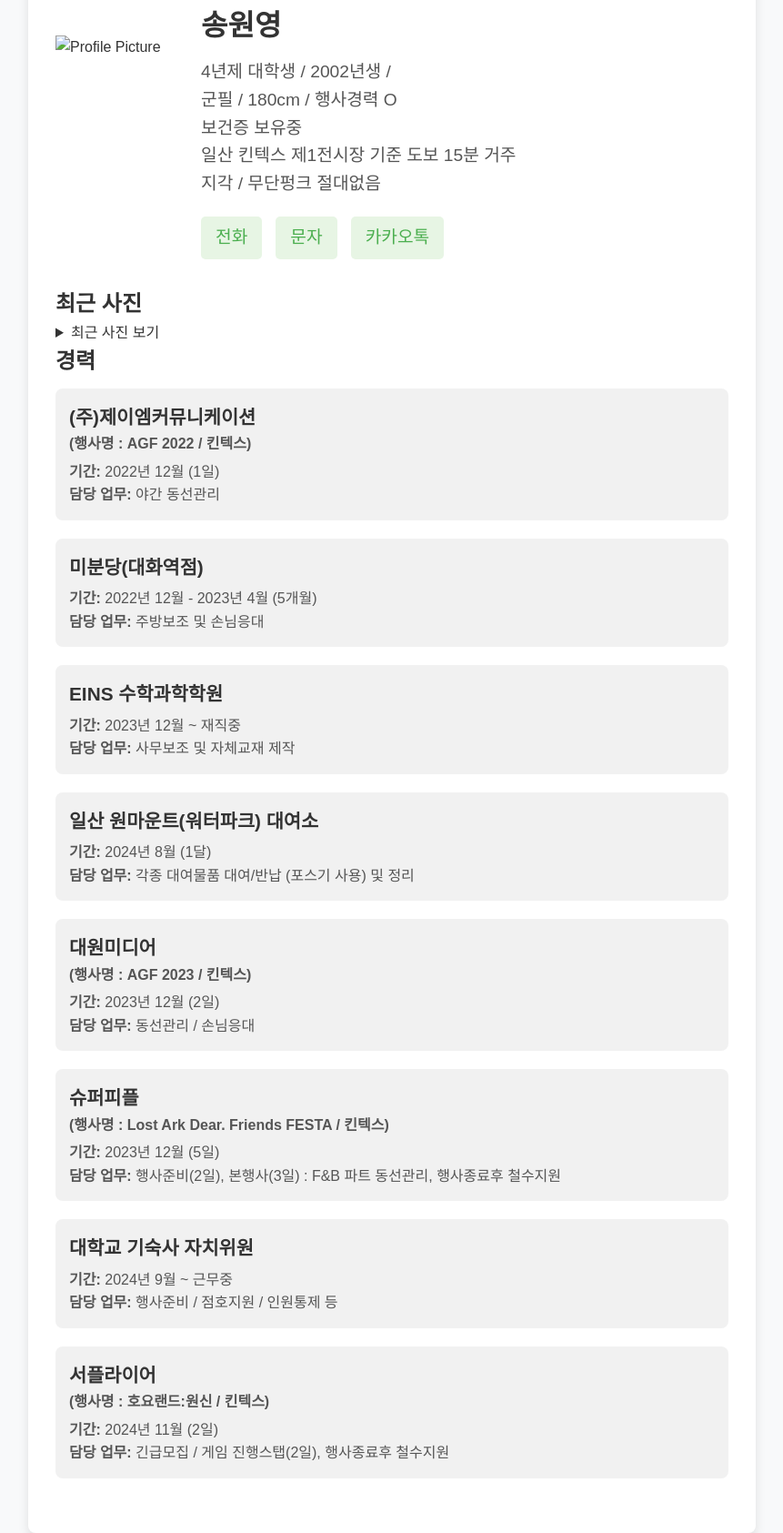
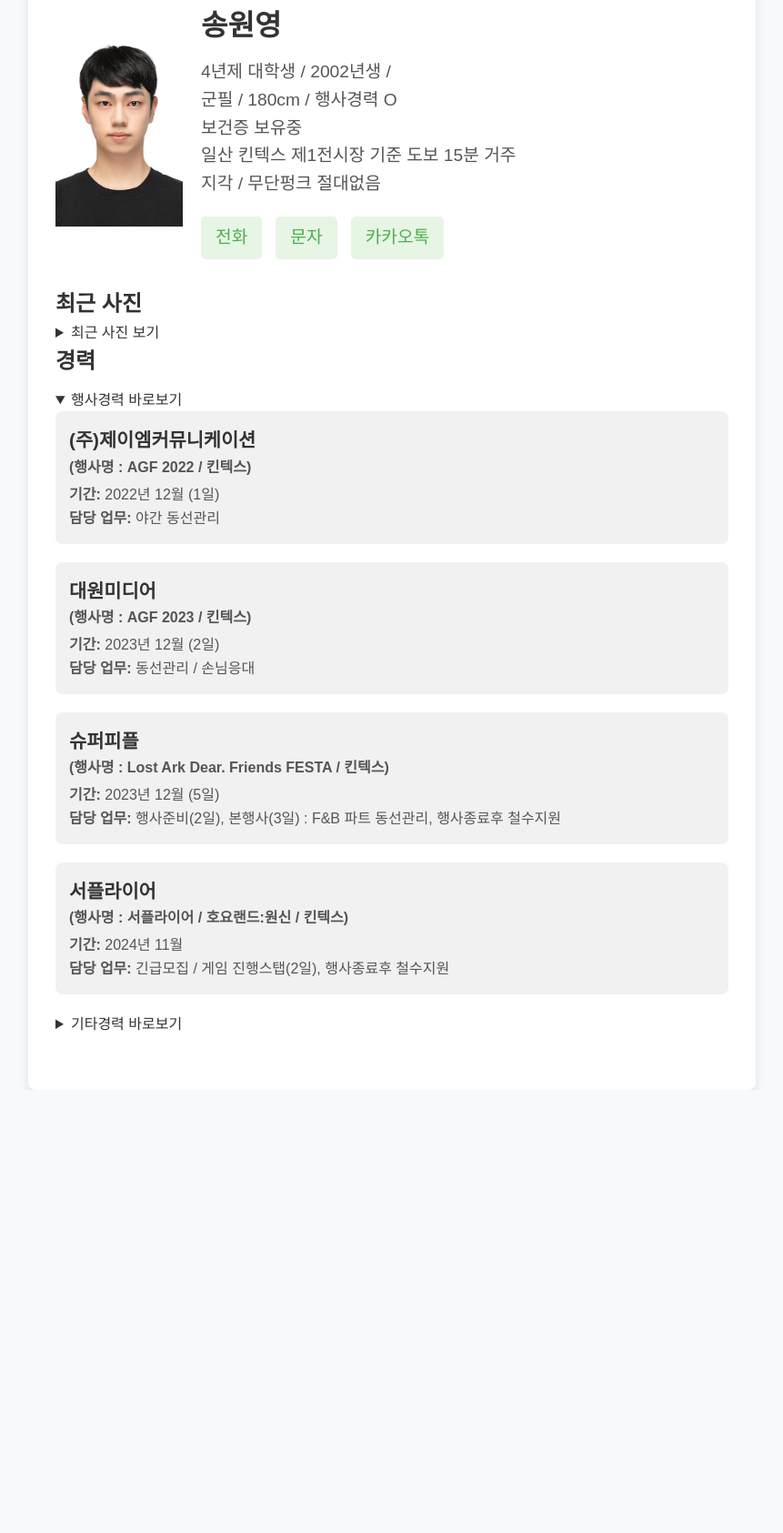
Before and after one commit to 1-young/staff, a plain HTML site: page index.html in a window 1280 px wide. Shown: the part 191-1876 px from the top of the page at 91% size, without its empty margins (209-1070 px from the left). After the commit the page ends 1389 px from the top, so only its background shows below. Drawn offline with Linux system fonts and the light colour scheme.

Commit message:
Update index.html

```diff
--- a/index.html
+++ b/index.html
@@ -17,7 +17,7 @@
         <div class="profile-info">
             <div class="profile-image">
                 <!-- 프로필 사진 -->
-                <img src="wonyoung-1.jpg" alt="Profile Picture">
+                <img src="photo/wonyoung-1.jpg" alt="Profile Picture">
             </div>
             <div class="profile-details">
                 <h2>송원영</h2>
@@ -36,20 +36,14 @@
                 </div>
             </div>
         </div>
-            <style>
-                /* 스타일 추가 */
-                .image-container img {
-                    max-width: 100%;  /* 이미지 크기 조정 */
-                    height: auto;
-                }
-            </style>
+
         </head>
         <body>
             <h2>최근 사진</h2>
             <details>
                 <summary>최근 사진 보기</summary>
                 <div class="image-container">
-                    <img src="genshin1.jpeg" alt="최근 사진">
+                    <img src="/photo/genshin1.jpeg" alt="최근 사진">
                 </div>
             </details>
         </body>
@@ -60,46 +54,59 @@
 
         <div class="experience">
             <h3>경력</h3>
+            <details open>
+                <summary>행사경력 바로보기</summary>
             <div class="experience-item">
                 <h4>(주)제이엠커뮤니케이션 <p>(행사명 : AGF 2022 / 킨텍스)</p></h4>
                 <p><strong>기간:</strong> 2022년 12월 (1일)</p>
                 <p><strong>담당 업무:</strong> 야간 동선관리</p>
             </div>
-            <div class="experience-item">
-                <h4>미분당(대화역점)</h4>
-                <p><strong>기간:</strong> 2022년 12월 - 2023년 4월 (5개월)</p>
-                <p><strong>담당 업무:</strong> 주방보조 및 손님응대</p>
-            </div>
-            <div class="experience-item">
-                <h4>EINS 수학과학학원</h4>
-                <p><strong>기간:</strong> 2023년 12월 ~ 재직중</p>
-                <p><strong>담당 업무:</strong> 사무보조 및 자체교재 제작</p>
-            </div>
-            <div class="experience-item">
-                <h4>일산 원마운트(워터파크) 대여소</h4>
-                <p><strong>기간:</strong> 2024년 8월 (1달)</p>
-                <p><strong>담당 업무:</strong> 각종 대여물품 대여/반납 (포스기 사용) 및 정리</p>
-            </div>
+
             <div class="experience-item">
                 <h4>대원미디어 <p>(행사명 : AGF 2023 / 킨텍스)</p></h4>
                 <p><strong>기간:</strong> 2023년 12월 (2일)</p>
                 <p><strong>담당 업무:</strong> 동선관리 / 손님응대</p>
             </div>
+
             <div class="experience-item">
                 <h4>슈퍼피플 <p>(행사명 : Lost Ark Dear. Friends FESTA / 킨텍스)</p></h4>
                 <p><strong>기간:</strong> 2023년 12월 (5일)</p>
                 <p><strong>담당 업무:</strong> 행사준비(2일), 본행사(3일) : F&B 파트 동선관리, 행사종료후 철수지원</p>
             </div>
             <div class="experience-item">
+                <h4>서플라이어 <p>(행사명 : 서플라이어 / 호요랜드:원신 / 킨텍스)</p></h4>
+                <p><strong>기간:</strong> 2024년 11월</p>
+                <p><strong>담당 업무:</strong> 긴급모집 / 게임 진행스탭(2일), 행사종료후 철수지원</p>
+            </div>
+
+        </details>
+        <details>
+            <summary>기타경력 바로보기</summary>
+            <div class="experience-item">
+                <h4>미분당(대화역점)</h4>
+                <p><strong>기간:</strong> 2020년 1월 - 2022년 12월 (6개월)</p>
+                <p><strong>담당 업무:</strong> 주방보조 및 손님응대</p>
+            </div>
+
+            <div class="experience-item">
+                <h4>EINS 수학과학학원</h4>
+                <p><strong>기간:</strong> 2023년 12월 ~ 재직중</p>
+                <p><strong>담당 업무:</strong> 사무보조 및 자체교재 제작</p>
+            </div>
+
+            <div class="experience-item">
+                <h4>일산 원마운트(워터파크) 대여소</h4>
+                <p><strong>기간:</strong> 2024년 8월 (1달)</p>
+                <p><strong>담당 업무:</strong> 각종 대여물품 대여/반납 (포스기 사용) 및 정리</p>
+            </div>
+
+            <div class="experience-item">
                 <h4>대학교 기숙사 자치위원</h4>
                 <p><strong>기간:</strong> 2024년 9월 ~ 근무중</p>
-                <p><strong>담당 업무:</strong> 행사준비 / 점호지원 / 인원통제 등</p>
+                <p><strong>담당 업무:</strong> 행사준비 및 진행 / 점호지원 / 인원통제 등</p>
             </div>
-            <div class="experience-item">
-                <h4>서플라이어 <p>(행사명 : 호요랜드:원신 / 킨텍스)</p></h4>
-                <p><strong>기간:</strong> 2024년 11월 (2일)</p>
-                <p><strong>담당 업무:</strong> 긴급모집 / 게임 진행스탭(2일), 행사종료후 철수지원</p>
-            </div>
+
+        </details>
         </div>
 
 </body>
```
